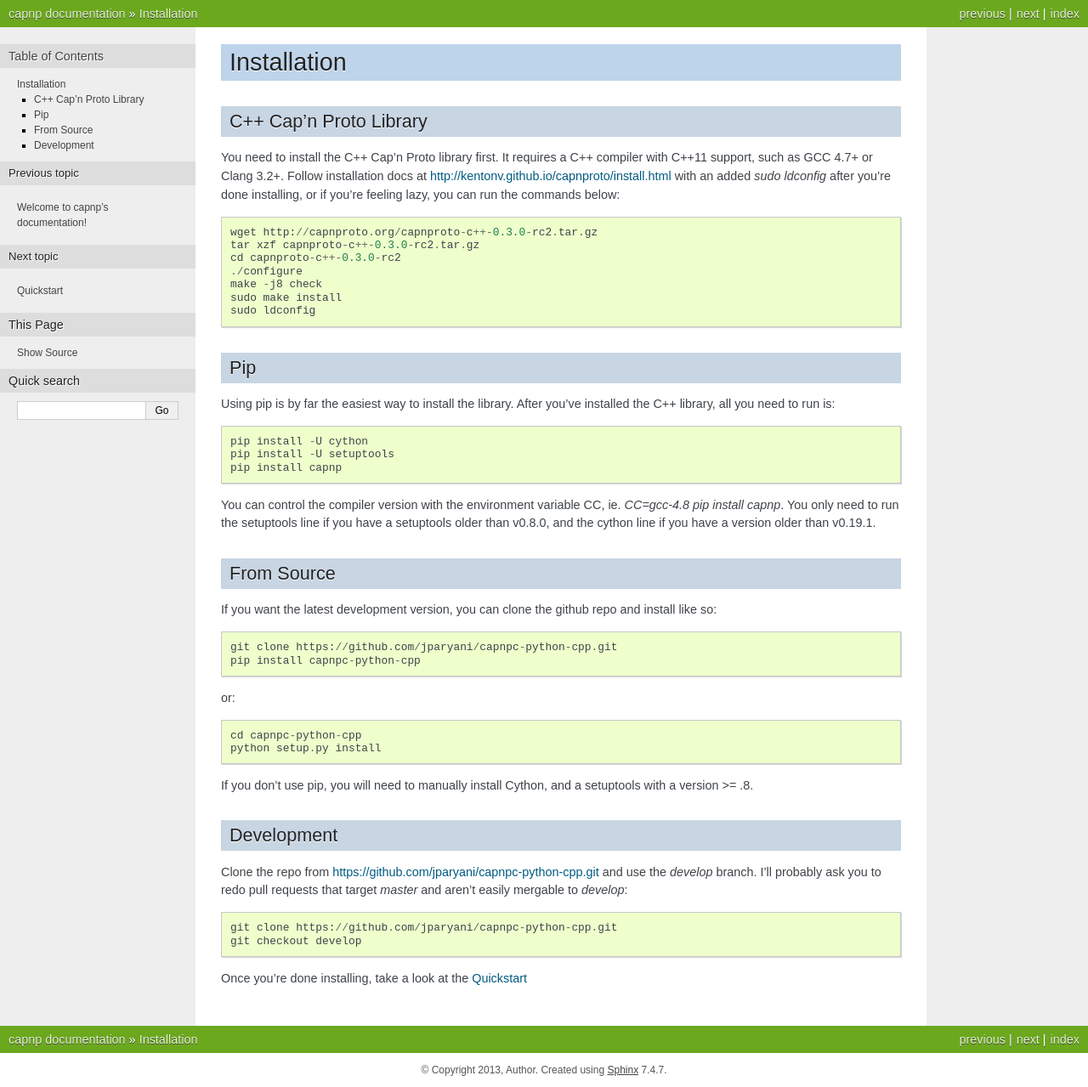
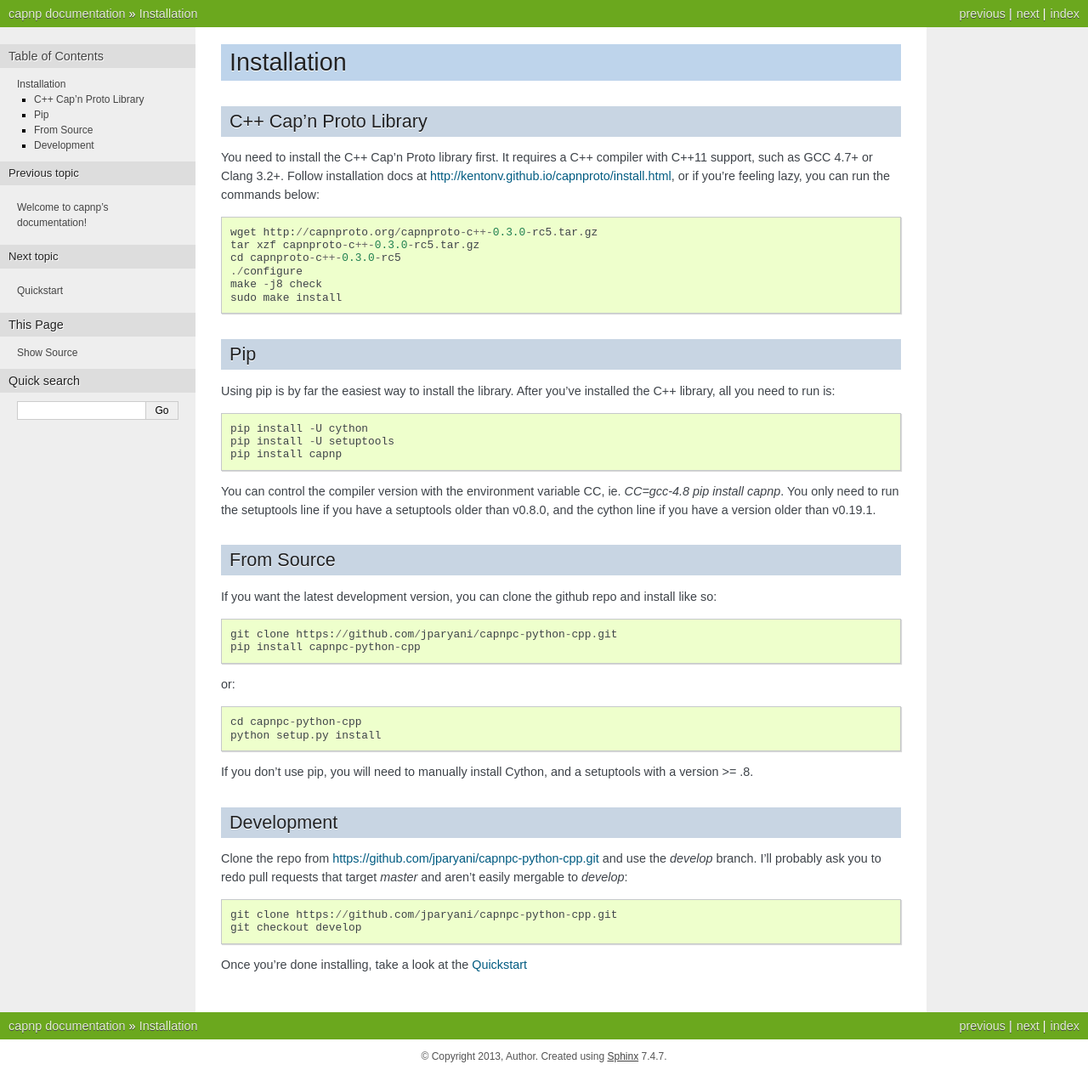
Before and after one commit to capnproto/pycapnp, a Sphinx documentation site: the page built from docs/install.rst, in a window 1280 px wide. Shown: the whole page at 85% size. Built offline with Sphinx 7.4.7, drawn with Linux system fonts in a browser that asks for light colours; the version number could not be read and is left out.

Commit message:
Update docs for C++ v0.3.0rc5

```diff
--- a/docs/install.rst
+++ b/docs/install.rst
@@ -6,15 +6,14 @@ Installation
 C++ Cap'n Proto Library
 ------------------------
 
-You need to install the C++ Cap'n Proto library first. It requires a C++ compiler with C++11 support, such as GCC 4.7+ or Clang 3.2+. Follow installation docs at `http://kentonv.github.io/capnproto/install.html <http://kentonv.github.io/capnproto/install.html>`_ with an added `sudo ldconfig` after you're done installing, or if you're feeling lazy, you can run the commands below::
+You need to install the C++ Cap'n Proto library first. It requires a C++ compiler with C++11 support, such as GCC 4.7+ or Clang 3.2+. Follow installation docs at `http://kentonv.github.io/capnproto/install.html <http://kentonv.github.io/capnproto/install.html>`_, or if you're feeling lazy, you can run the commands below::
 
-    wget http://capnproto.org/capnproto-c++-0.3.0-rc2.tar.gz
-    tar xzf capnproto-c++-0.3.0-rc2.tar.gz
-    cd capnproto-c++-0.3.0-rc2
+    wget http://capnproto.org/capnproto-c++-0.3.0-rc5.tar.gz
+    tar xzf capnproto-c++-0.3.0-rc5.tar.gz
+    cd capnproto-c++-0.3.0-rc5
     ./configure
     make -j8 check
     sudo make install
-    sudo ldconfig
 
 Pip
 ---------------------
```
Also changed, not shown: README.md (+5 -6 lines).
